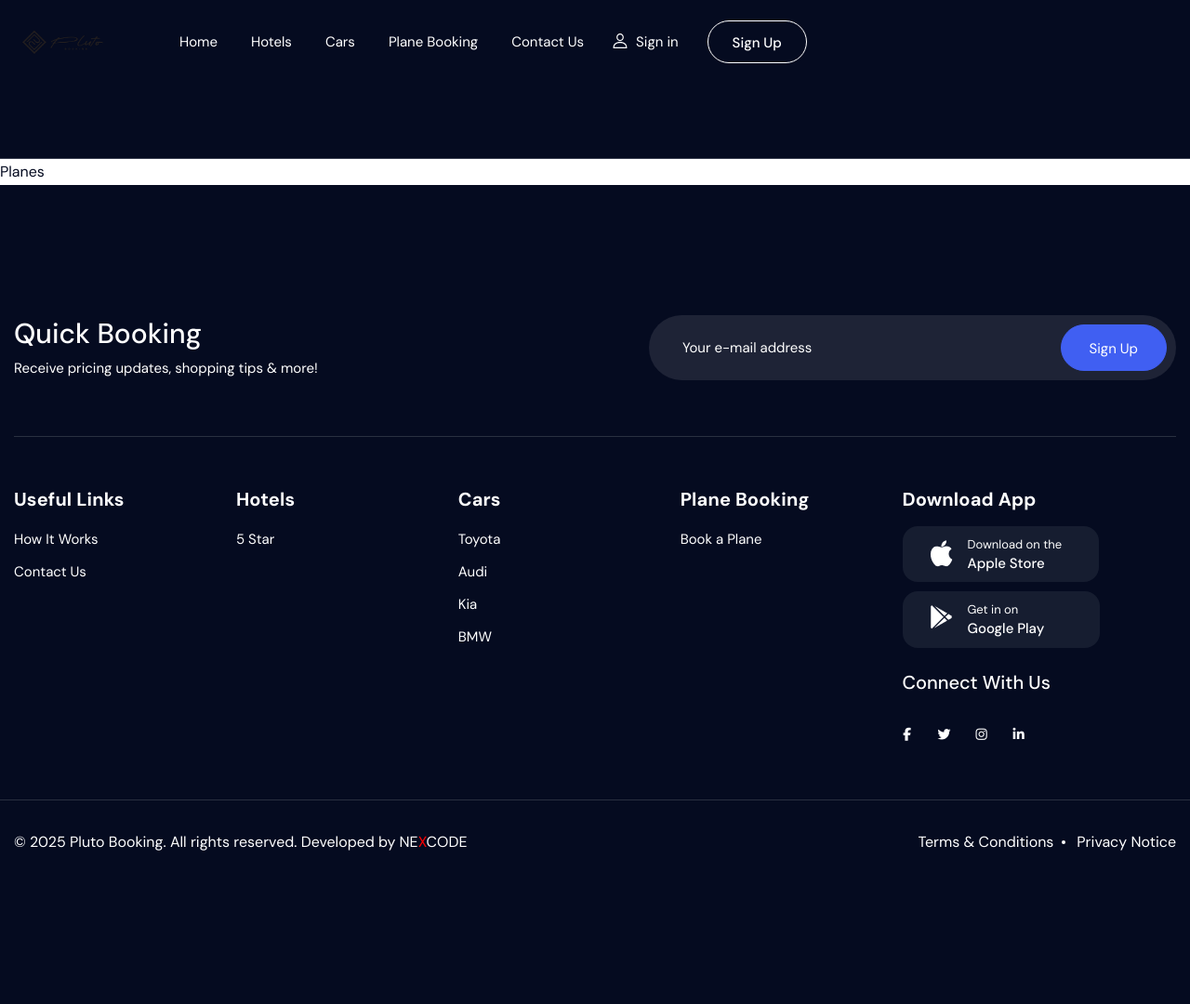
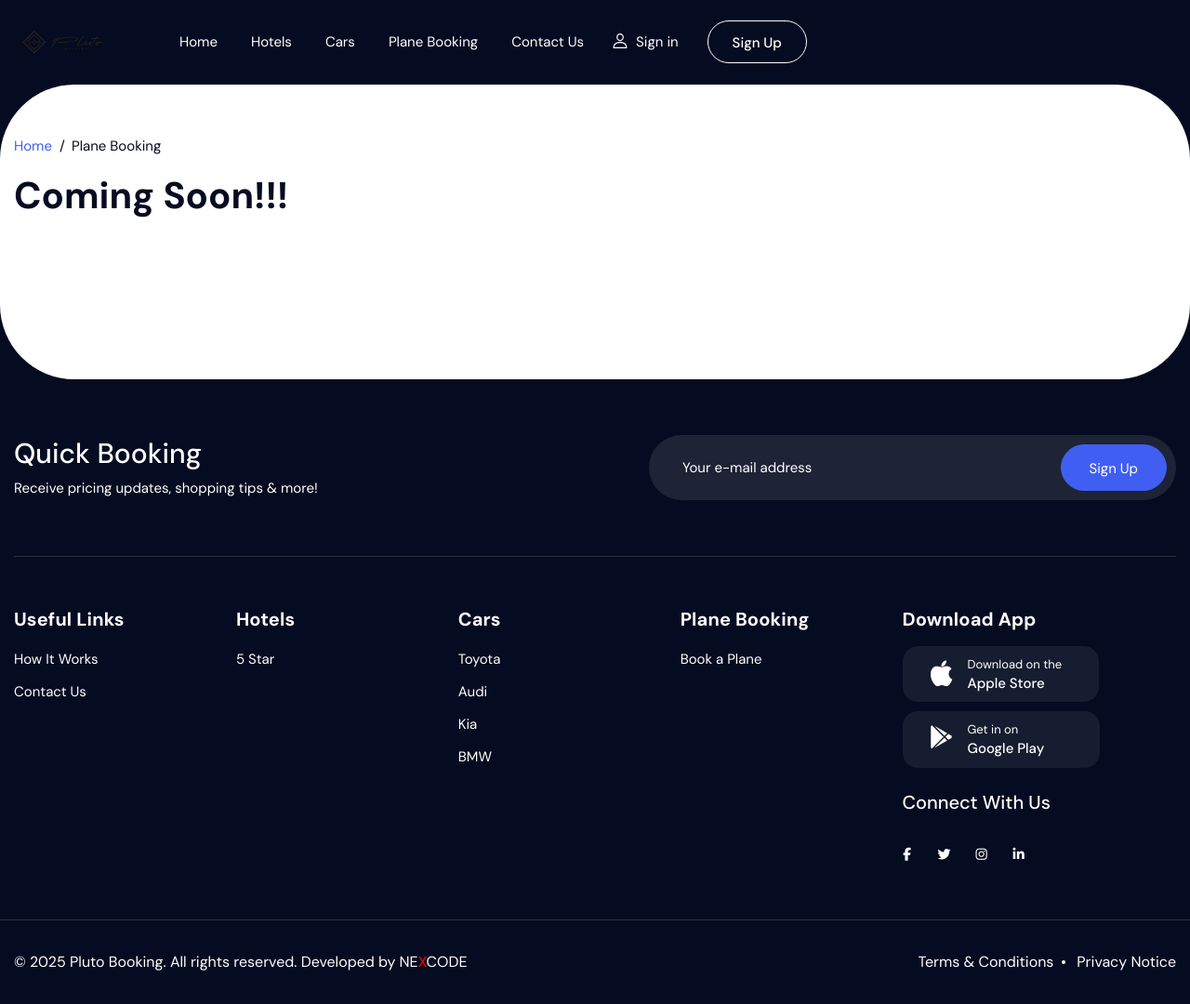
Before and after one commit to kajugadaniels/booking-management-system, a Django app: page /planes/ in a window 1280 px wide. Shown: the whole page at 93% size. Before the commit the page ends 915 px from the top, so only its background shows below. Run offline with Django 5.2, Linux system fonts and the light colour scheme; data that the repository does not hold is empty; some libraries are stand-ins or nearby versions.

Commit message:
New changes

```diff
--- a/templates/pages/planes/index.html
+++ b/templates/pages/planes/index.html
@@ -2,6 +2,25 @@
 
 {% block content %}
 
-    Planes
+    <section class="contact-us-section layout-radius">
+        <div class="boxcar-container">
+            <!-- boxcar-title -->
+            <div class="boxcar-title-three wow fadeInUp">
+                <ul class="breadcrumb">
+                    <li>
+                        <a href="{% url 'base:home' %}">Home</a>
+                    </li>
+                    <li>
+                        <span>
+                            Plane Booking
+                        </span>
+                    </li>
+                </ul>
+                <h2>
+                    Coming Soon!!!
+                </h2>
+            </div>
+        </div>
+    </section>
 
 {% endblock content %}
```
